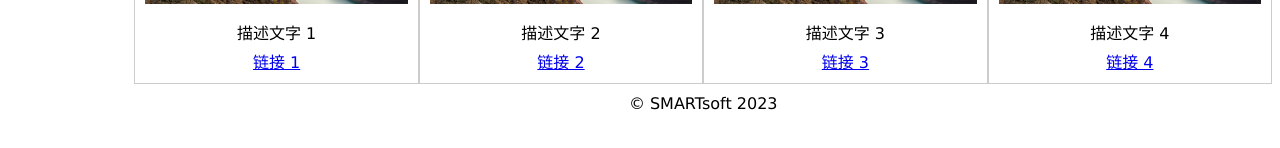
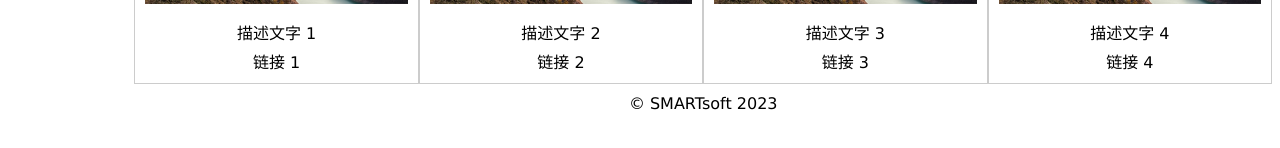
Before and after one commit to SMARTsoft-since-2019/smartsoft-since-2019.github.io, a plain HTML site: page software-download/index.html in a window 1280 px wide. Shown: the part 166-314 px from the top of the page. Drawn offline with Linux system fonts and the light colour scheme.

Commit message:
Update index.html

```diff
--- a/software-download/index.html
+++ b/software-download/index.html
@@ -27,22 +27,22 @@
   <div class="box">
     <img src="/assets/img1.jpg" alt="Image 1">
     <p>描述文字 1</p>
-    <a href="https://example.com/link1">链接 1</a>
+    <a href="https://example.com/link1" class="black-link">链接 1</a>
   </div>
   <div class="box">
     <img src="/assets/img1.jpg" alt="Image 2">
     <p>描述文字 2</p>
-    <a href="https://example.com/link2">链接 2</a>
+    <a href="https://example.com/link2" class="black-link">链接 2</a>
   </div>
   <div class="box">
     <img src="/assets/img1.jpg" alt="Image 3">
     <p>描述文字 3</p>
-    <a href="https://example.com/link3">链接 3</a>
+    <a href="https://example.com/link3" class="black-link">链接 3</a>
   </div>
   <div class="box">
     <img src="/assets/img1.jpg" alt="Image 4">
     <p>描述文字 4</p>
-    <a href="https://example.com/link4">链接 4</a>
+    <a href="https://example.com/link4" class="black-link">链接 4</a>
   </div>
 </div>
 <div id="footer" style="clear:both;text-align:center">
```
